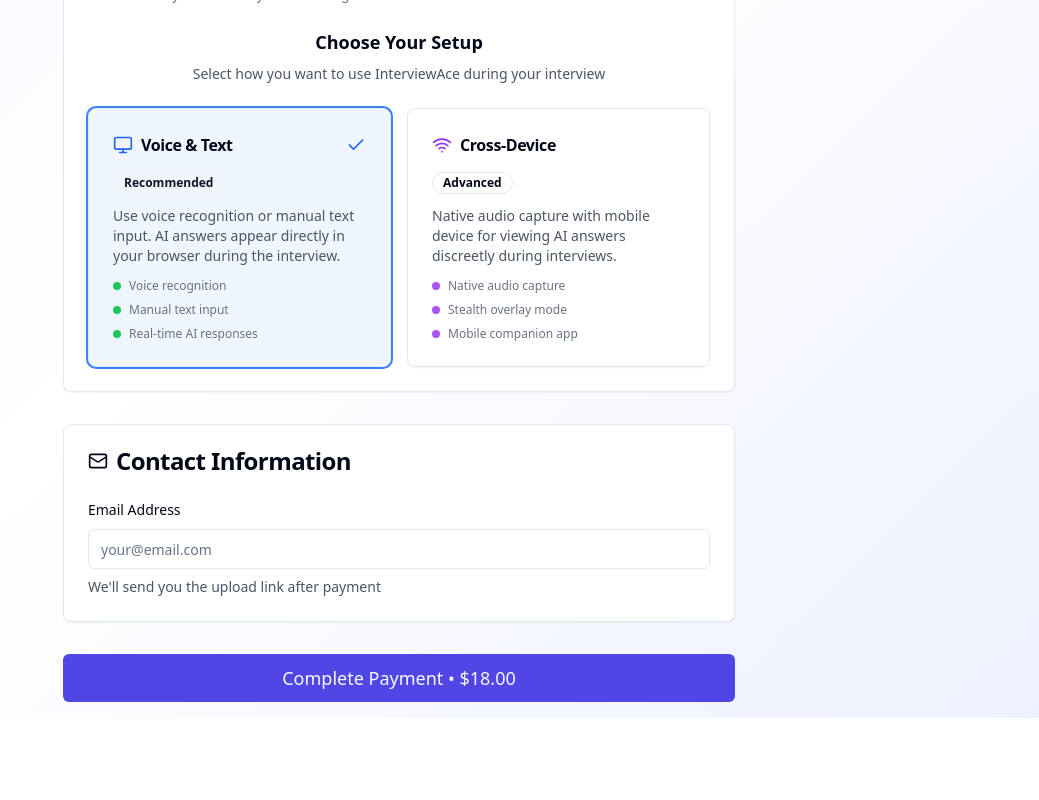
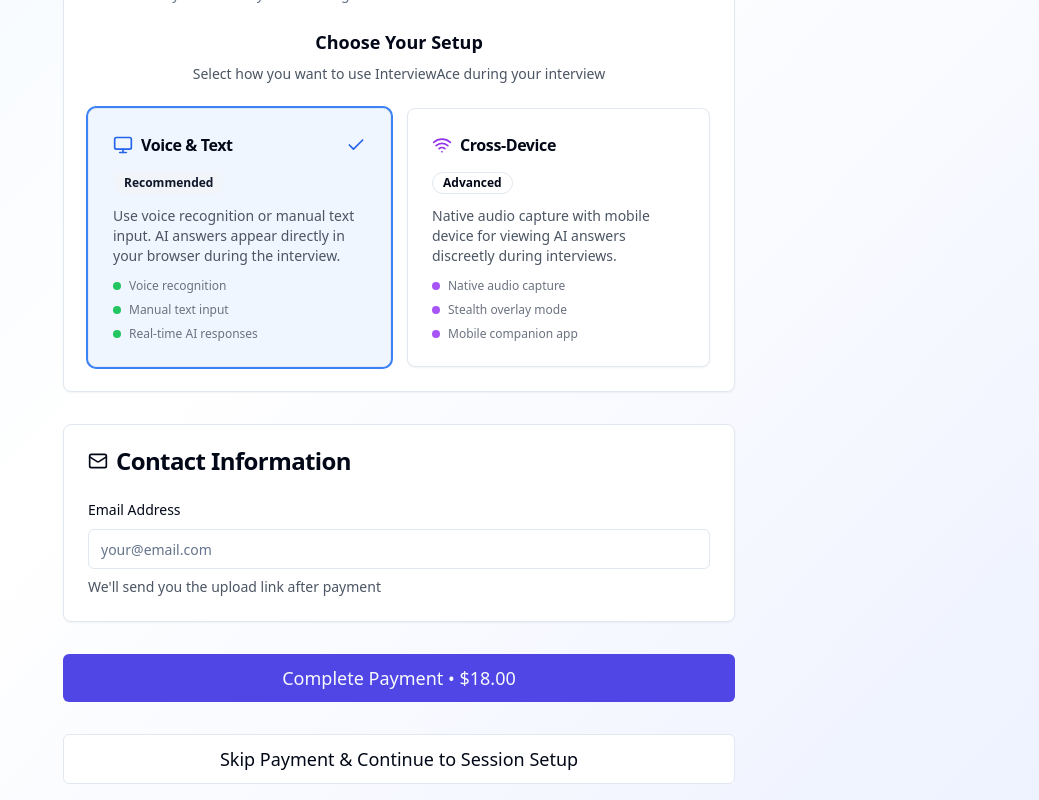
Before and after one commit to srikanth1998/git-glue-up, a React (Vite) app: page /payment in a window 1280 px wide. Shown: the part 523-1323 px from the top of the page, without its empty margins (241-1280 px from the left). Before the commit the page ends 1241 px from the top, so only its background shows below. Built offline with nearby package versions, Linux system fonts and the light colour scheme.

Commit message:
Add skip payment functionality

```diff
--- a/src/pages/Payment.tsx
+++ b/src/pages/Payment.tsx
@@ -281,6 +281,30 @@ const Payment = () => {
               </>
             )}
           </Button>
+
+          {/* Skip Payment Button */}
+          <Button
+            type="button"
+            variant="outline"
+            className="w-full py-6 text-lg mt-4"
+            onClick={() => {
+              if (!email || !email.includes('@')) {
+                toast({
+                  title: "Email required",
+                  description: "Please enter your email address first.",
+                  variant: "destructive"
+                });
+                return;
+              }
+              toast({
+                title: "Skipping payment",
+                description: "Proceeding to your session setup...",
+              });
+              navigate(`/upload?plan=${planType}&device=${deviceMode}&email=${encodeURIComponent(email)}`);
+            }}
+          >
+            Skip Payment & Continue to Session Setup
+          </Button>
         </form>
       </div>
     </div>
```
